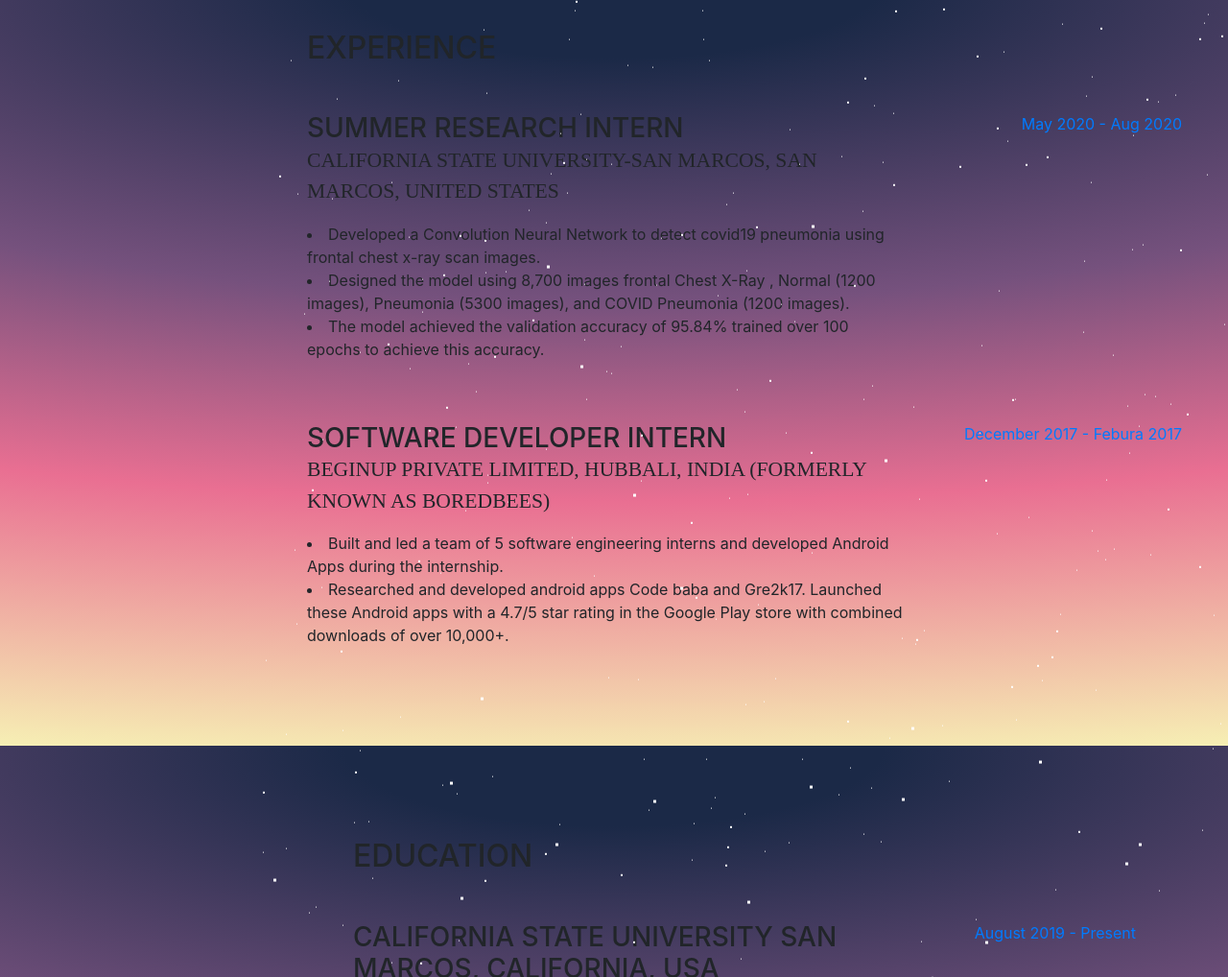
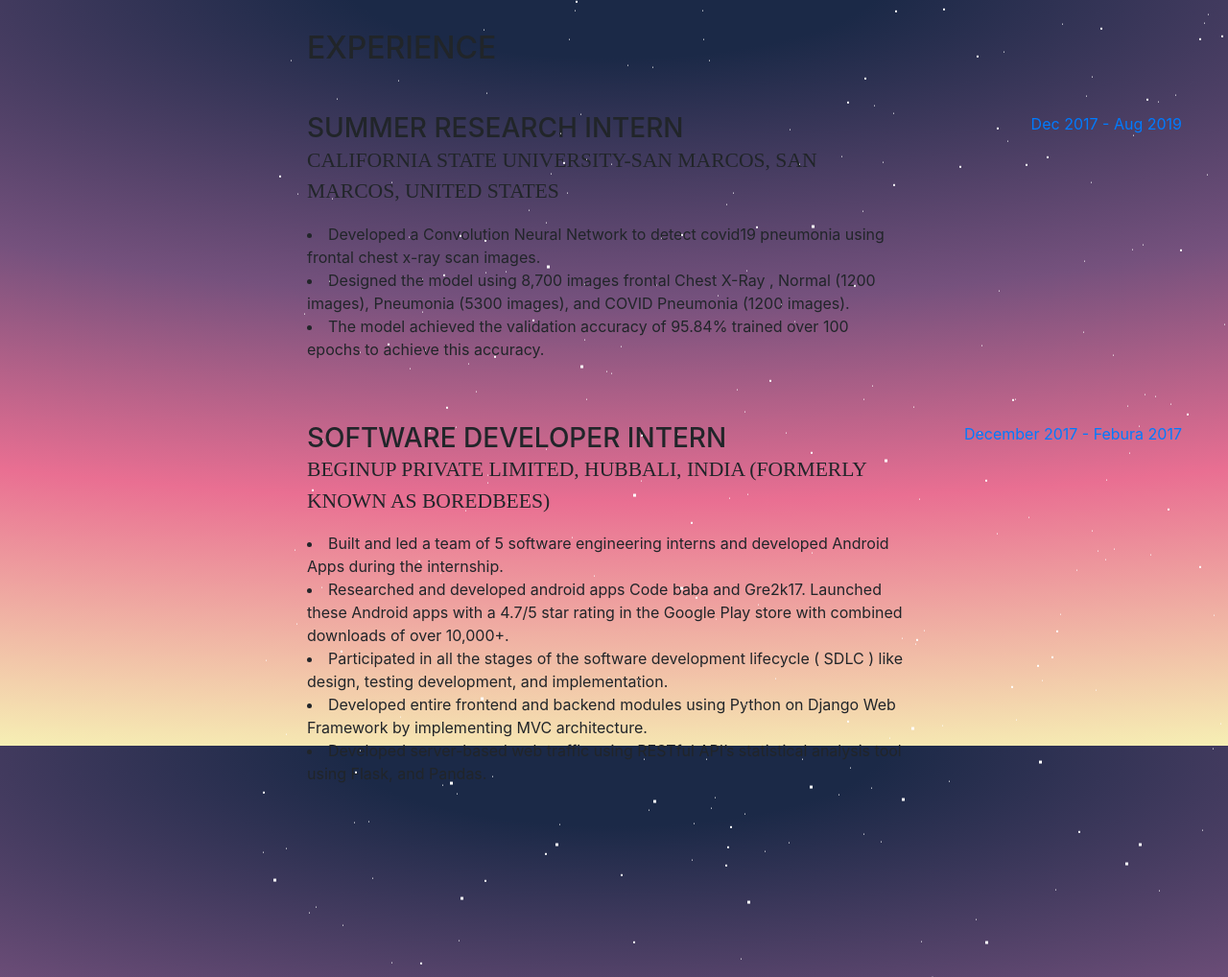
Before and after one commit to nihalnihalani/nihalnihalani.github.io, a website with bundled scripts: page index.html in a window 1280 px wide. Shown: the part 823-1841 px from the top of the page at 96% size. Built offline with nearby package versions, Linux system fonts and the light colour scheme; a web font is replaced by a local one.

Commit message:
Made final changes

```diff
--- a/index.html
+++ b/index.html
@@ -165,7 +165,7 @@
                 <li>The model achieved the validation accuracy of  95.84% trained over 100 epochs to achieve this accuracy.</li></p>
             </div>
             <div class="resume-date text-md-right">
-              <span class="text-primary">May 2020 - Aug 2020</span>
+              <span class="text-primary">Dec 2017 - Aug 2019</span>
             </div>
           </div>
 
@@ -175,6 +175,12 @@
               <div class="subheading mb-3">Beginup Private limited, Hubbali, India (formerly known as BoredBees) </div>
               <p><li>Built and led a team of 5 software engineering interns and developed Android Apps during the internship.</li>
                   <li>Researched and developed android apps Code baba and Gre2k17. Launched these Android apps with a 4.7/5 star rating in the Google Play store with combined downloads of over 10,000+.</li>
+                  <li>Participated in all the stages of the software development lifecycle ( SDLC ) like design, testing development, and implementation.
+
+
+</li>
+                  <li>Developed entire frontend and backend modules using Python on Django Web Framework by implementing MVC architecture.</li>
+                  <li>Developed server-based web traffic using RESTful API’s statistical analysis tool using Flask, and Pandas.</li>
 </p>
             </div>
             <div class="resume-date text-md-right">
```
Also changed, not shown: 1 other file.
